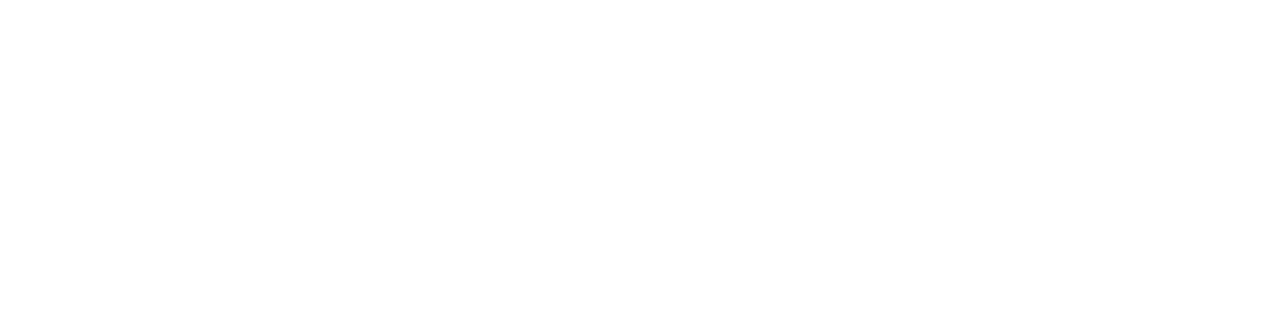
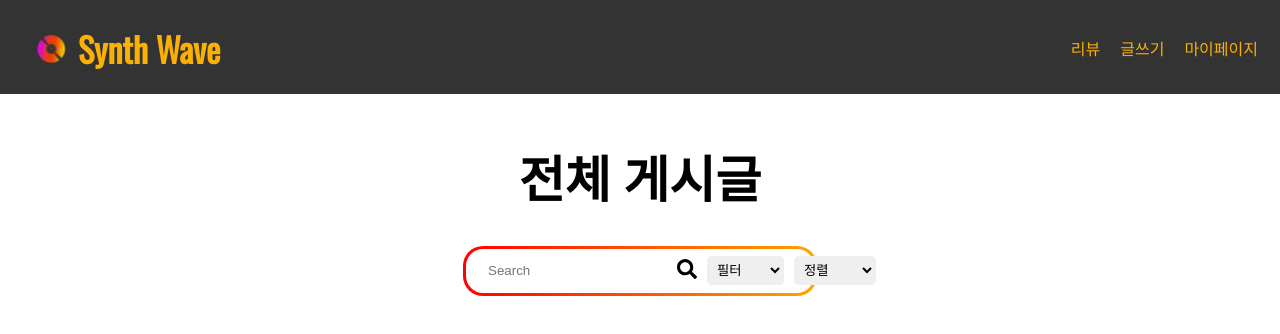
Before and after one commit to dks044/SYNTHWAVE, a React (Create React App) app: page /board in a window 1280 px wide. Before the commit this address had no page. Shown: the top 334 px of the page. Built offline with nearby package versions, Linux system fonts and the light colour scheme; a web font is replaced by a local one.

Commit message:
feat&fix: 디자인 및 검색바 추가

```diff
--- a/src/App.js
+++ b/src/App.js
@@ -3,6 +3,7 @@
 import { Navigate, Route, Routes } from "react-router-dom";
 import LayoutContainer from './containers/LayoutContainer';
 import HomePage from './pages/HomePage';
+import BoardPage from './pages/board/BoardPage';
 
 function App() {
   return (
@@ -10,6 +11,8 @@
       <Routes>
         <Route path="/" element={<LayoutContainer />} >
           <Route index element={<HomePage />} />
+          {/* Board */}
+          <Route path='/board' element={<BoardPage />} />
         </Route>
       </Routes>
     </>
--- a/src/components/layout/Navigate.js
+++ b/src/components/layout/Navigate.js
@@ -36,6 +36,7 @@
     align-items: flex-start;
     .menuToggleBtn {
       display: block;
+      color: #fab005;
     }
   }
 `;
@@ -43,17 +44,17 @@
 const NavManu = styled.ul`
   list-style: none;
   display: flex;
-
   li {
     &:hover {
       cursor: pointer;
       border-radius: 4px;
       font-weight: bolder;
+
     }
   }
   .nav-menu-list {
     text-decoration: none;
-    color: white;
+    color: #fab005;
     display: block;
     padding: 10px 10px;
   }
@@ -83,7 +84,7 @@
       <NavManu isToggleOpen={isToggleOpen}>
           <li>
             <Link to={"/board"} className="nav-menu-list">
-              게시판
+              리뷰
             </Link>
           </li>
           <li>
--- a/src/containers/board/BoardContainer.js
+++ b/src/containers/board/BoardContainer.js
@@ -1,15 +1,76 @@
 import React from "react";
 import styled from "styled-components";
 import Board from "../../components/board/Board";
+import { FloatingLabel, Form } from "react-bootstrap";
+import { FaSearch } from "react-icons/fa";
 
 const BoatdBlock = styled.div`
-  padding: 5% 50px;
+  padding: 1% 50px;
+  display: flex;
+  flex-direction: column;
+  justify-content: center;
+  align-items: center;
 `
+const BoardTitle = styled.h1`
+  font-weight: bolder;
+  text-align: center;
+  font-size: 50px;
+`
+// 검색창
+const BoardSearchBar = styled.div`
+  display: flex;
+  align-items: center;
+
+  width: 30%;
+  height: 50px;
+  border: 3px solid transparent;
+  border-radius: 20px 20px 20px 20px;
+
+  background-image: linear-gradient(#fff, #fff),
+  linear-gradient(to right, red 0%,  orange 100%);
+  background-origin: border-box;
+  background-clip: content-box, border-box;
+`
+const SearchInput = styled.input`
+  margin-left: 20px;
+  border: transparent;
+  height: 30px;
+  width: 220px;
+`
+const StyledFaSearch = styled.div`
+  margin-left: 10px;
+  color: black;
+`
+const StyledSelect = styled.select`
+  border: 1px solid transparent;
+  border-radius: 5px;
+  padding: 5px;
+  margin-left: 10px;
+`;
 
 function BoardContainer() {
   return(
     <BoatdBlock>
-      테스트
+      <BoardTitle>전체 게시글</BoardTitle>
+      <BoardSearchBar>
+        <SearchInput placeholder="Search" type="search"/>
+        <StyledFaSearch>
+          <FaSearch size={20}/>
+        </StyledFaSearch>
+        <StyledSelect>
+          <option value="">필터</option>
+          <option value="hiphop">HipHop</option>
+          <option value="rnb">R&B</option>
+          <option value="pop">POP</option>
+        </StyledSelect>
+        <StyledSelect>
+          <option value="">정렬</option>
+          <option value="1">최신순</option>
+          <option value="2">오래된순</option>
+          <option value="3">평점순</option>
+          <option value="4">댓글순</option>
+        </StyledSelect>
+      </BoardSearchBar>
       <Board />
     </BoatdBlock>
   )
--- a/src/pages/HomePage.js
+++ b/src/pages/HomePage.js
@@ -1,6 +1,7 @@
 import React, { useEffect, useState } from "react";
 import styled, { keyframes } from "styled-components";
 import LogoText from "../components/etc/LogoText";
+import LogoComponent from "../components/etc/LogoComponent";
 
 const fadeIn = keyframes`
   from {
@@ -12,9 +13,16 @@
 `;
 
 const HomePageBlock = styled.div`
-  padding: 10% 20%;
+  padding: 5% 20%;
   justify-content: center;
   text-align: center;
+`;
+
+const AnimatedLogo = styled.div`
+  animation: ${fadeIn} 1s ease-out;
+  opacity: 0; // 초기 상태는 보이지 않게
+  ${(props) => props.delay && `animation-delay: ${props.delay}s;`}
+  animation-fill-mode: forwards;
 `;
 
 const AnimatedText = styled.div`
@@ -23,6 +31,7 @@
   ${(props) => props.delay && `animation-delay: ${props.delay}s;`}
   animation-fill-mode: forwards;
 `;
+
 
 function HomePage() {
   const [showText, setShowText] = useState(false);
@@ -37,13 +46,16 @@
     <HomePageBlock>
       {showText && (
         <>
-          <AnimatedText delay={0.5}>
+          <AnimatedLogo delay={0.5}>
+            <LogoComponent logoSize={100}/>
+          </AnimatedLogo>
+          <AnimatedText delay={1.0}>
             <h1><LogoText fontSize={30}/> 에 오신것을 환영합니다</h1>
           </AnimatedText>
-          <AnimatedText delay={1.0}>
+          <AnimatedText delay={1.5}>
             <h2>자유롭게 게시판에 음악 리뷰 글을 작성하며</h2>
           </AnimatedText>
-          <AnimatedText delay={1.5}>
+          <AnimatedText delay={2.0}>
             <h2>댓글로 여러 의견을 나눠보세요</h2>
           </AnimatedText>
         </>
```
Also changed, not shown: data.json (+48 -0 lines).
